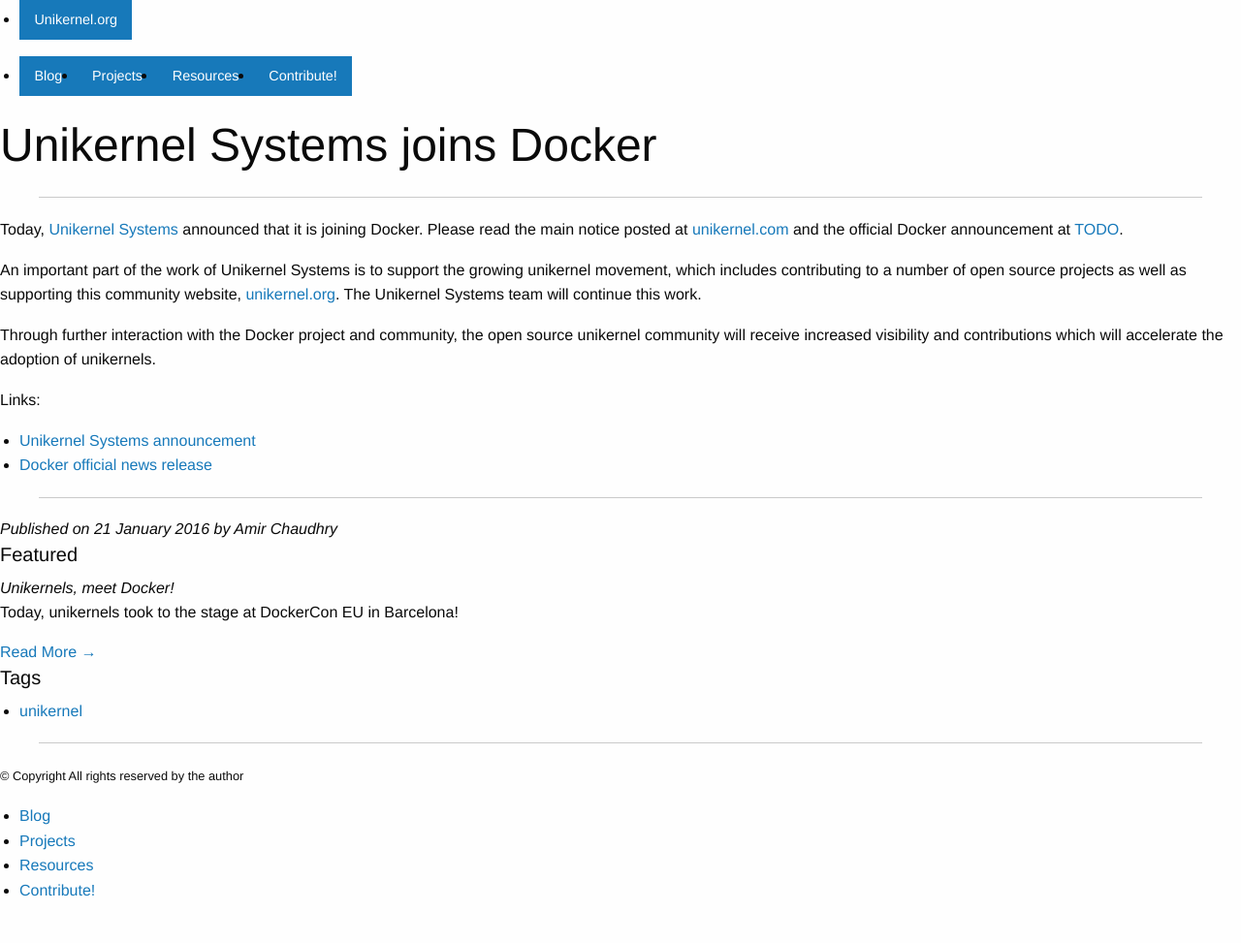
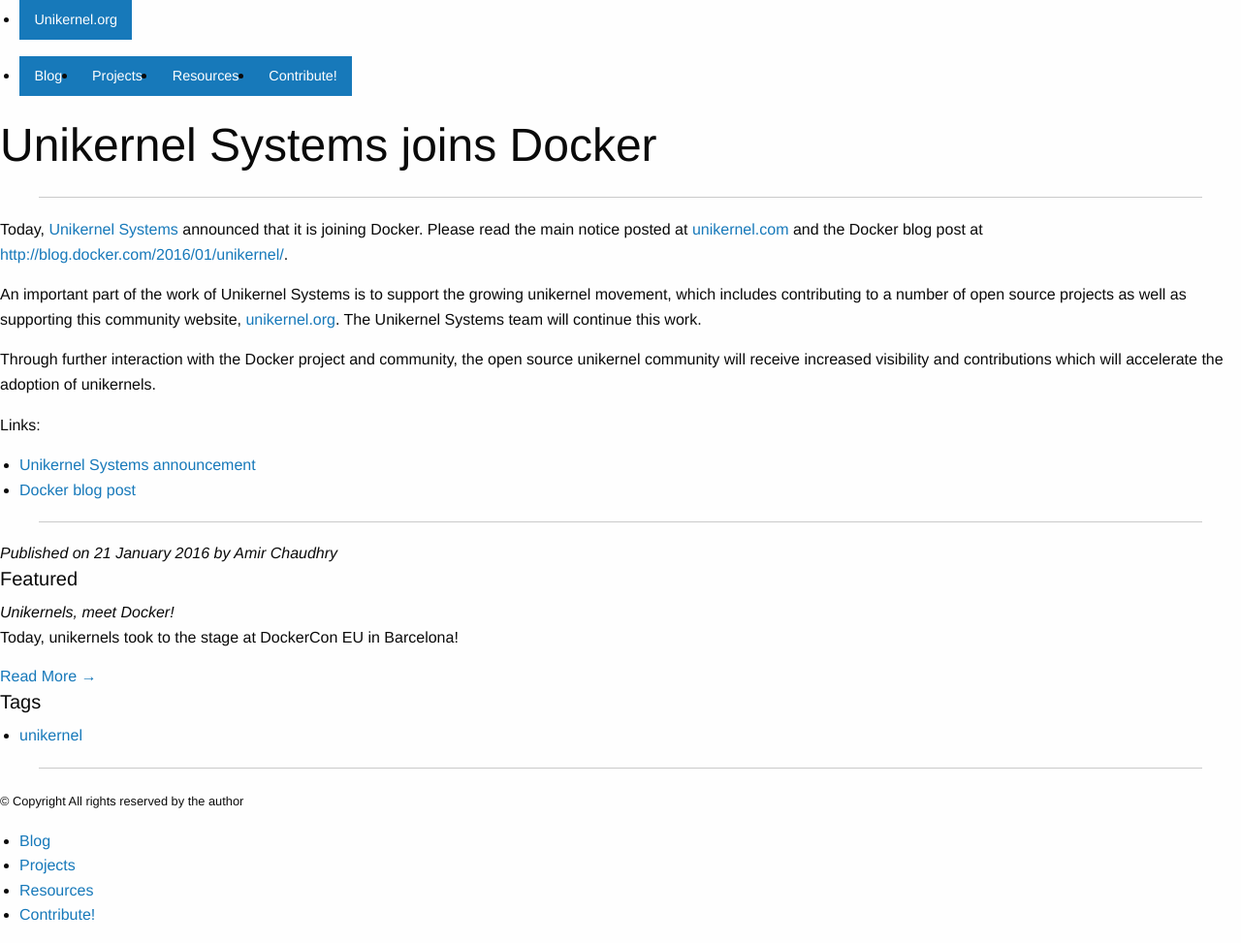
Before and after one commit to Unikernel-Systems/unikernel.org, a Jekyll site: the page built from blog/_posts/2016-01-21-uniks-joins-docker.md, in a window 1280 px wide. Shown: the whole page at 97% size. Built offline with Jekyll 4.4.1, drawn with Linux system fonts in a browser that asks for light colours; nearby versions of some CDN libraries; library files that are not in the unit come from our copies; before the commit the page ends 947 px from its top, so only the background shows below that.

Commit message:
change links

```diff
--- a/blog/_posts/2016-01-21-uniks-joins-docker.md
+++ b/blog/_posts/2016-01-21-uniks-joins-docker.md
@@ -16,8 +16,8 @@
 <!-- ![Unikernel Systems webpage]({{BASE_PATH}}/images/logo-uniks.png) -->
 
 Today, [Unikernel Systems][uniks] announced that it is joining Docker. Please
-read the main notice posted at [unikernel.com][uniks] and the official Docker
-announcement at [TODO][docker-pr].
+read the main notice posted at [unikernel.com][uniks] and the Docker
+blog post at [http://blog.docker.com/2016/01/unikernel/][docker-pr].
 
 An important part of the work of Unikernel Systems is to support the growing
 unikernel movement, which includes contributing to a number of open source
@@ -31,9 +31,9 @@
 Links:
 
 - [Unikernel Systems announcement][uniks2]
-- [Docker official news release][docker-pr]
+- [Docker blog post][docker-pr]
 
 [uniks]: http://unikernel.com
 [uniks2]: http://unikernel.com#technology
-[docker-pr]: #
+[docker-pr]: http://blog.docker.com/2016/01/unikernel/
 [unikernel.org]: http://unikernel.org
```
